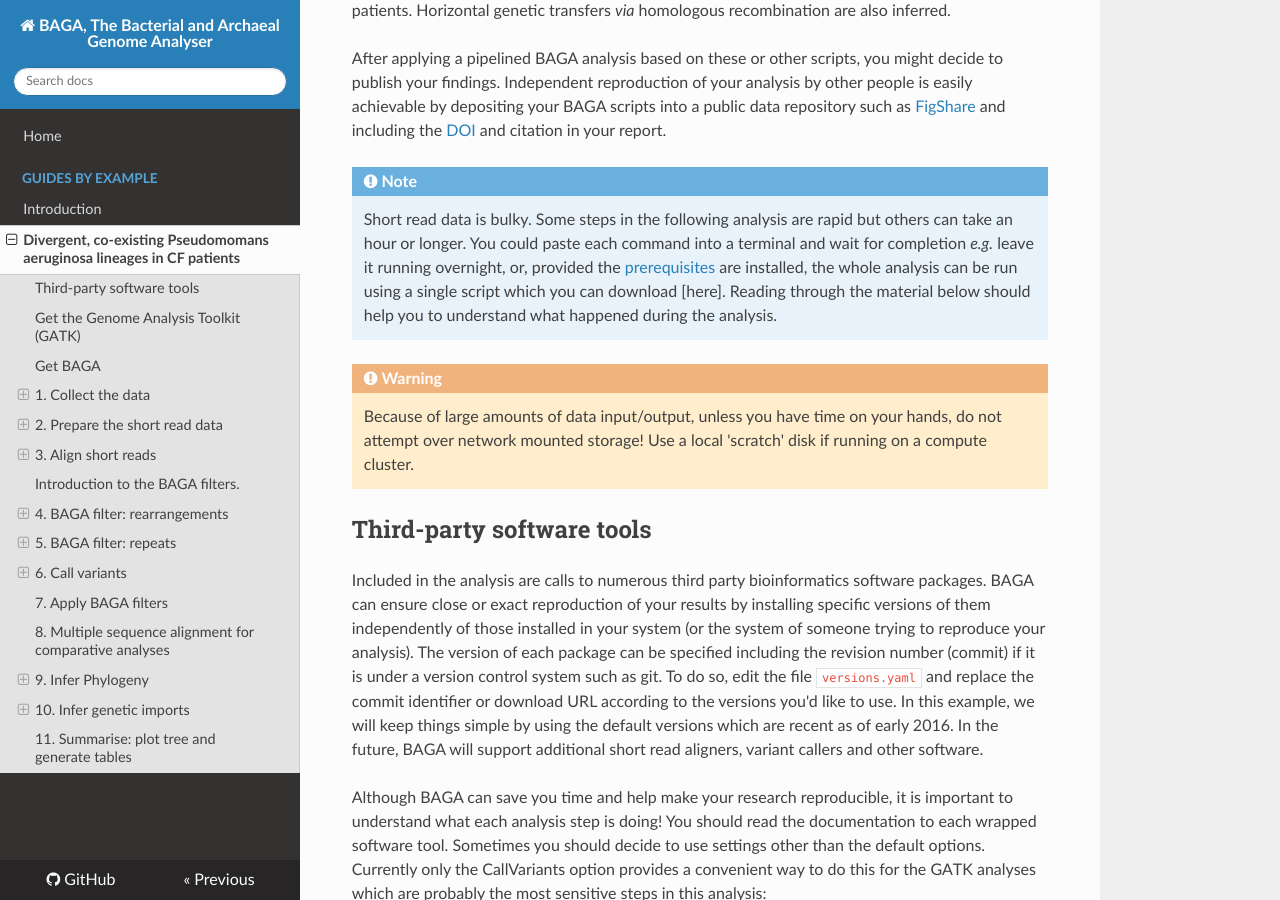
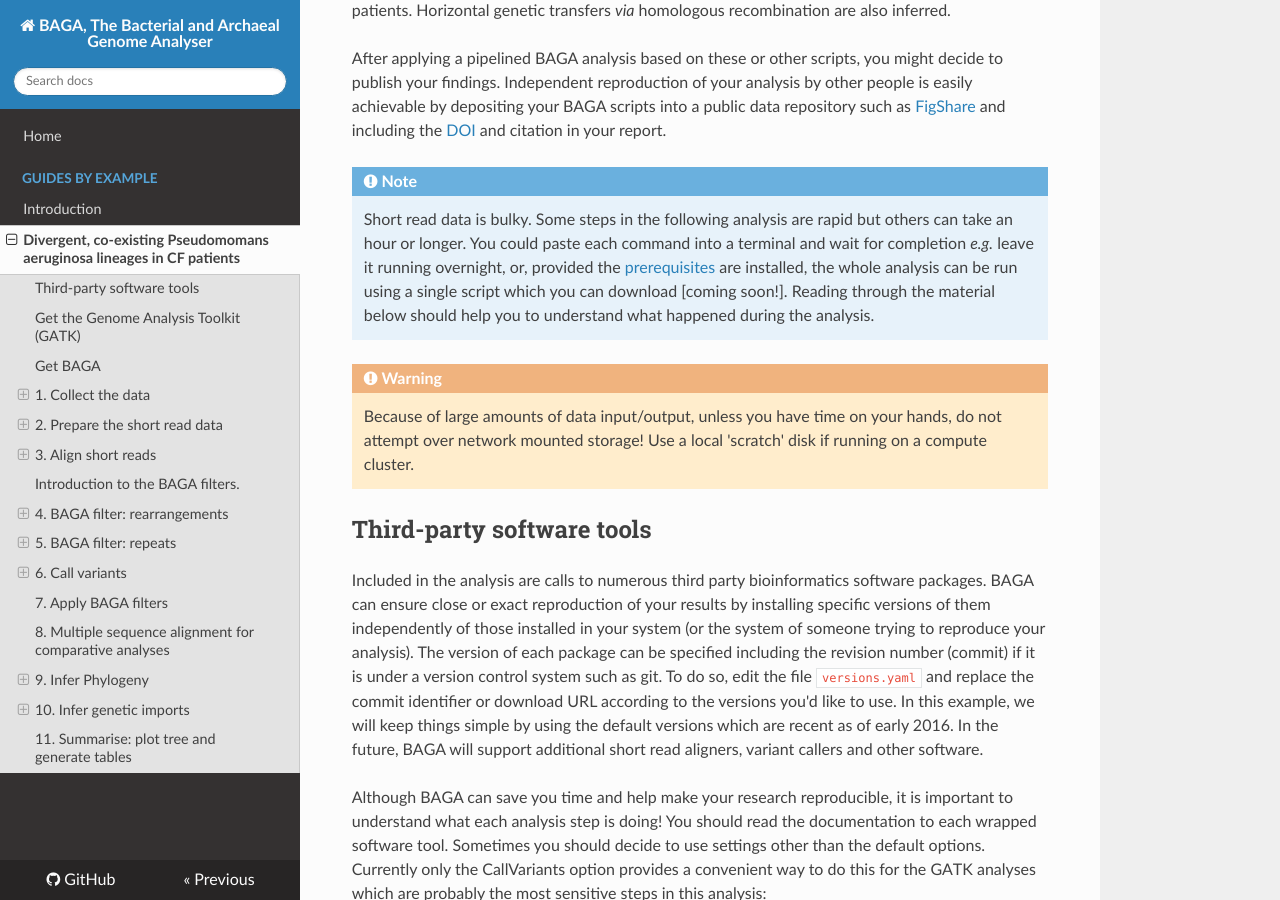
Before and after one commit to daveuu/baga, an MkDocs documentation site: the page built from docs/guide1.md, in a window 1280 px wide and 900 px high, scrolled down 497 px. Built offline with MkDocs 1.6.1, drawn with Linux system fonts in a browser that asks for light colours; nearby versions of some CDN libraries; old or Windows-style settings are respelled for this version of MkDocs.

Commit message:
place holder for script for guide1

```diff
--- a/docs/guide1.md
+++ b/docs/guide1.md
@@ -9,7 +9,7 @@ The analysis starts with paired end short sequence reads (now [publically availa
 After applying a pipelined BAGA analysis based on these or other scripts, you might decide to publish your findings. Independent reproduction of your analysis by other people is easily achievable by depositing your BAGA scripts into a public data repository such as [FigShare](http://figshare.com) and including the [DOI](http://www.doi.org/) and citation in your report.
 
 !!! note
-    Short read data is bulky. Some steps in the following analysis are rapid but others can take an hour or longer. You could paste each command into a terminal and wait for completion *e.g.* leave it running overnight, or, provided the [prerequisites](../#prerequisites) are installed, the whole analysis can be run using a single script which you can download [here]. Reading through the material below should help you to understand what happened during the analysis.
+    Short read data is bulky. Some steps in the following analysis are rapid but others can take an hour or longer. You could paste each command into a terminal and wait for completion *e.g.* leave it running overnight, or, provided the [prerequisites](../#prerequisites) are installed, the whole analysis can be run using a single script which you can download [coming soon!]. Reading through the material below should help you to understand what happened during the analysis.
 
 !!! warning
     Because of large amounts of data input/output, unless you have time on your hands, do not attempt over network mounted storage! Use a local 'scratch' disk if running on a compute cluster.
```
